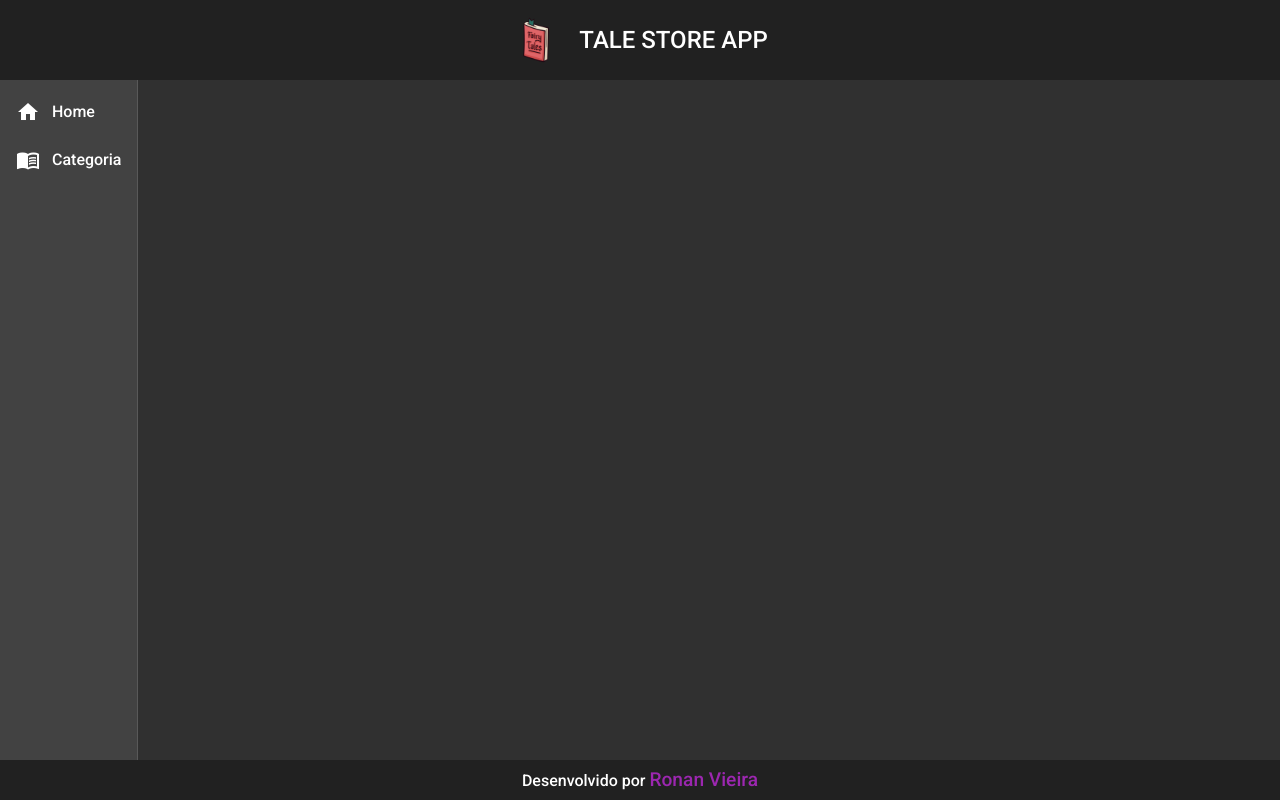
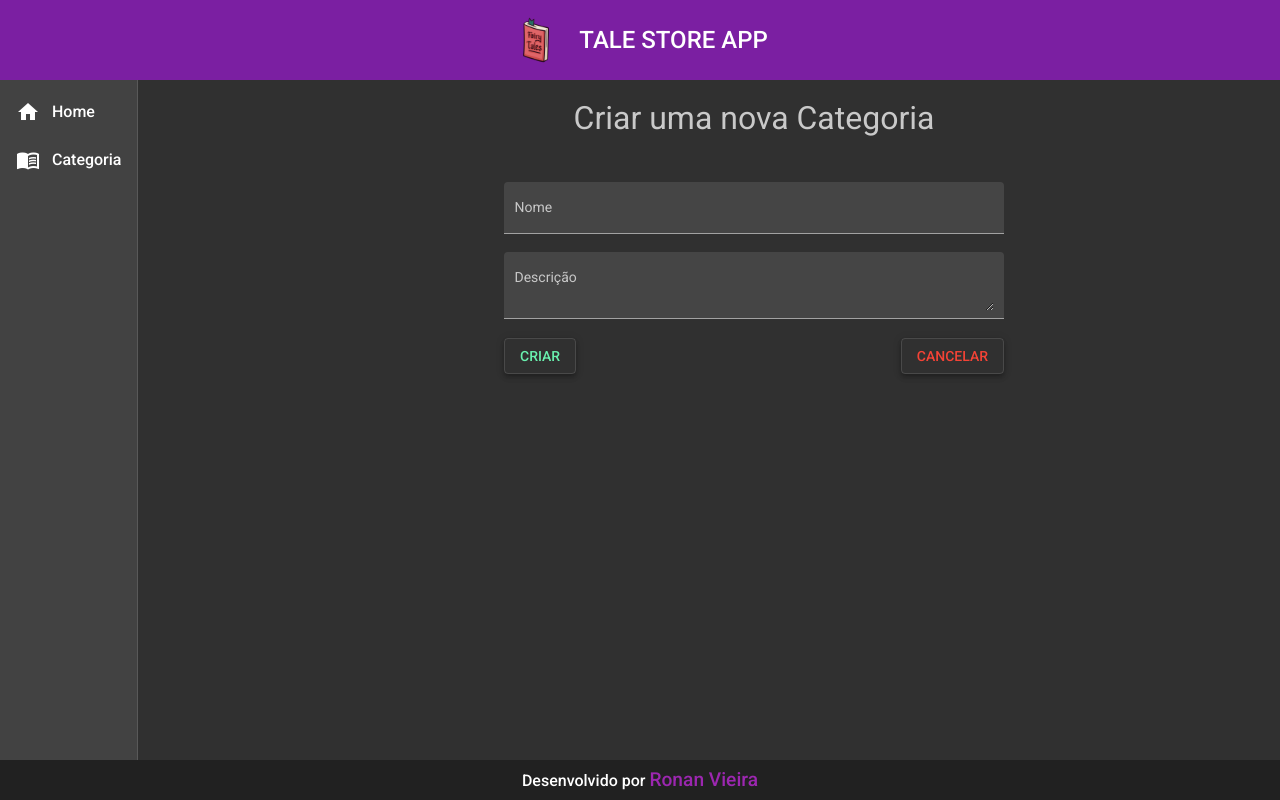
Before and after one commit to ronanvcjunior/Tale-Store, an Angular app in the folder frontend/: page /categorias/create in a window 1280 px wide. Before the commit this address led to /. Built offline with nearby package versions, Linux system fonts and the light colour scheme.

Commit message:
metodo CREATE implementado para Categoria

```diff
--- a/frontend/src/app/app-routing.module.ts
+++ b/frontend/src/app/app-routing.module.ts
@@ -1,5 +1,6 @@
 import { NgModule } from '@angular/core';
 import { RouterModule, Routes } from '@angular/router';
+import { CategoriaCreateComponent } from './components/views/categoria/categoria-create/categoria-create.component';
 import { CategoriaReadComponent } from './components/views/categoria/categoria-read/categoria-read.component';
 import { HomeComponent } from './components/views/home/home.component';
 
@@ -11,6 +12,10 @@ const routes: Routes = [
   {
     path: 'categorias',
     component: CategoriaReadComponent
+  },
+  {
+    path: 'categorias/create',
+    component: CategoriaCreateComponent
   }
 ];
 
--- a/frontend/src/app/components/template/header/header.component.html
+++ b/frontend/src/app/components/template/header/header.component.html
@@ -1,4 +1,4 @@
-<mat-toolbar class="header">
+<mat-toolbar class="header mat-elevation-z8" color="primary">
     <span>
         <img src="../../../../assets/img/tale-store.png" alt="">
     </span>
--- /dev/null
+++ b/frontend/src/app/components/views/categoria/categoria-create/categoria-create.component.css
@@ -0,0 +1,26 @@
+.example-form {
+    width: 90%;
+    margin: 1.4rem auto;
+    display: flex;
+    flex-direction: column;
+    justify-content: center;
+    min-width: 150px;
+    max-width: 500px;
+    width: 100%;
+}
+
+h1 {
+    font-size: 2rem;
+    color: rgb(201, 201, 201);
+    text-align: center;
+    margin-bottom: 3rem;
+}
+
+.example-full-width {
+    width: 100%;
+}
+
+.buttons {
+    display: flex;
+    justify-content: space-between;
+}
--- /dev/null
+++ b/frontend/src/app/components/views/categoria/categoria-create/categoria-create.component.html
@@ -0,0 +1,19 @@
+<form class="example-form">
+    <h1>Criar uma nova Categoria</h1>
+
+    <mat-form-field class="example-full-width" appearance="fill">
+        <mat-label>Nome</mat-label>
+        <input [(ngModel)]="categoria.nome" matInput type="text" name="nome" placeholder="Ex. Fábula">
+    </mat-form-field>
+
+    <mat-form-field class="example-full-width " appearance="fill">
+        <mat-label>Descrição</mat-label>
+        <textarea [(ngModel)]="categoria.descricao" matInput type="text" name="descricao"
+            placeholder="Contos de Fábula"></textarea>
+    </mat-form-field>
+
+    <div class="buttons">
+        <button (click)="create()" class="mat-elevation-z4" mat-stroked-button color="accent">CRIAR</button>
+        <button class="mat-elevation-z4" mat-stroked-button color="warn">CANCELAR</button>
+    </div>
+</form>
--- /dev/null
+++ b/frontend/src/app/components/views/categoria/categoria-create/categoria-create.component.ts
@@ -0,0 +1,33 @@
+import { Component, OnInit } from '@angular/core';
+import { Router } from '@angular/router';
+import { Categoria } from '../categoria.model';
+import { CategoriaService } from '../categoria.service';
+
+@Component({
+  selector: 'app-categoria-create',
+  templateUrl: './categoria-create.component.html',
+  styleUrls: ['./categoria-create.component.css']
+})
+export class CategoriaCreateComponent implements OnInit {
+
+  categoria: Categoria = {
+    nome: '',
+    descricao: ''
+  }
+
+  constructor(private service: CategoriaService, private router: Router) { }
+
+  ngOnInit(): void {
+  }
+
+  create(): void {
+    this.service.create(this.categoria).subscribe((resposta) => {
+      this.router.navigate(['categorias'])
+      this.service.mensagem('Categoria criada com Sucesso!')
+    }, err => {
+      for(let i=0; i<err.error.errors.length; i++) {
+        this.service.mensagem(err.error.errors[i].message)
+      }
+    })
+  }
+}
--- a/frontend/src/app/components/views/categoria/categoria-read/categoria-read.component.html
+++ b/frontend/src/app/components/views/categoria/categoria-read/categoria-read.component.html
@@ -3,7 +3,7 @@
         <h1>Categorias</h1>
     </div>
 
-    <button class="mat-elevation-z8" mat-stroked-button color="primary">Criar nova Categoria</button>
+    <button routerLink="/categorias/create" class="mat-elevation-z8" mat-stroked-button color="primary">Criar nova Categoria</button>
 
     <div class="content__tabela mat-elevation-z4">
         <table mat-table class="table" [dataSource]="categorias">
--- a/frontend/src/app/components/views/categoria/categoria.service.ts
+++ b/frontend/src/app/components/views/categoria/categoria.service.ts
@@ -3,6 +3,7 @@ import { Injectable } from '@angular/core';
 import { Observable } from 'rxjs';
 import { environment } from 'src/environments/environment';
 import type { Categoria } from 'src/app/components/views/categoria/categoria.model';
+import { MatSnackBar } from '@angular/material/snack-bar';
 
 @Injectable({
   providedIn: 'root'
@@ -11,10 +12,23 @@ export class CategoriaService {
 
   baseUrl: String = environment.baseUrl;
 
-  constructor(private http: HttpClient) { }
+  constructor(private http: HttpClient, private _snack: MatSnackBar) { }
 
-    findAll():Observable<Categoria[]> {
-      const url = `${this.baseUrl}/categorias`
-      return this.http.get<Categoria[]>(url)
-    }
+  findAll(): Observable<Categoria[]> {
+    const url = `${this.baseUrl}/categorias`
+    return this.http.get<Categoria[]>(url)
+  }
+
+  create(categoria: Categoria): Observable<Categoria> {
+    const url = `${this.baseUrl}/categorias`
+    return this.http.post<Categoria>(url, categoria)
+  }
+
+  mensagem(str: String): void {
+    this._snack.open(`${str}`, 'OK', {
+      horizontalPosition: 'center',
+      verticalPosition: 'bottom',
+      duration: 3000
+    })
+  }
 }
```
Also changed, not shown: frontend/src/app/app.module.ts (+12 -2 lines).
